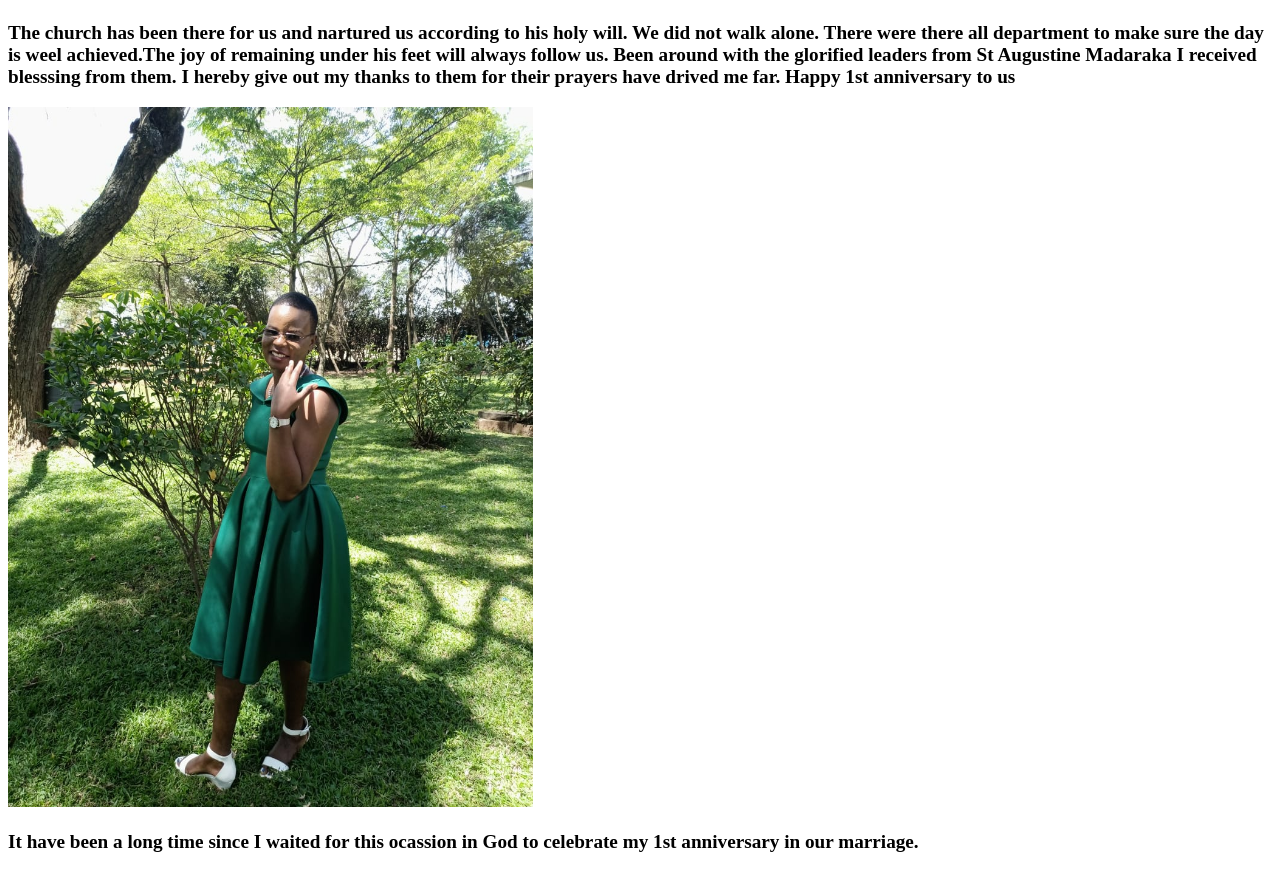
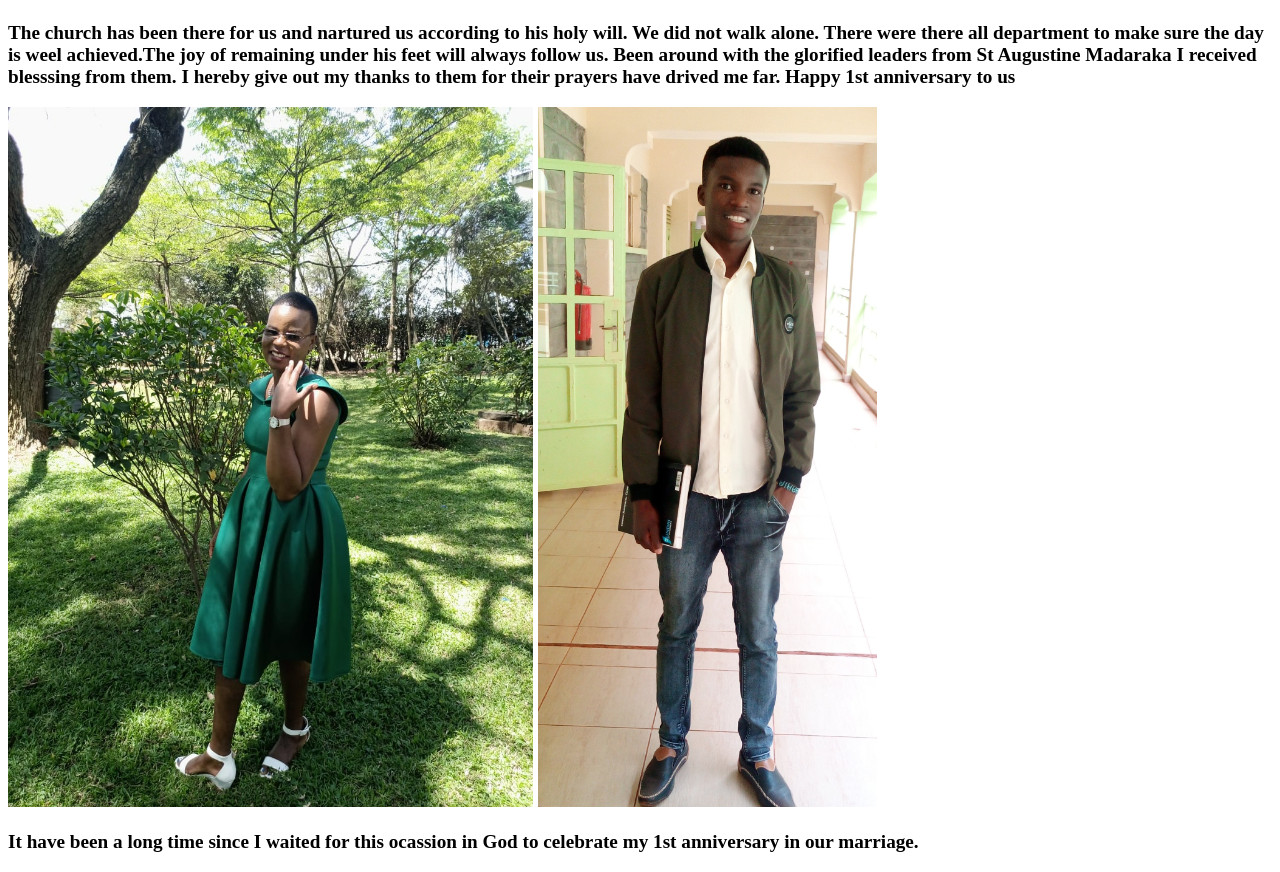
Before and after one commit to jamesmbaria1234/zippy-project, a plain HTML site: page index.html in a window 1280 px wide. Shown: the part 2003-2875 px from the top of the page. Drawn offline with Linux system fonts and the light colour scheme.

Commit message:
Update index.html

```diff
--- a/index.html
+++ b/index.html
@@ -41,6 +41,7 @@ color: black;" href="anniversary.html">wedding memories</a>
   </div>
   <div class="column">
 <img  height="700px" src="IMG-20220314-WA0015.jpg" alt="zippy">
+ <img  height="700px" src="IMG_20220309_130514_498.jpg" alt="jimmy">
 <p>It have been a long time since I waited for this ocassion in God to celebrate my 1st anniversary
   in our marriage.
 </p>
```
